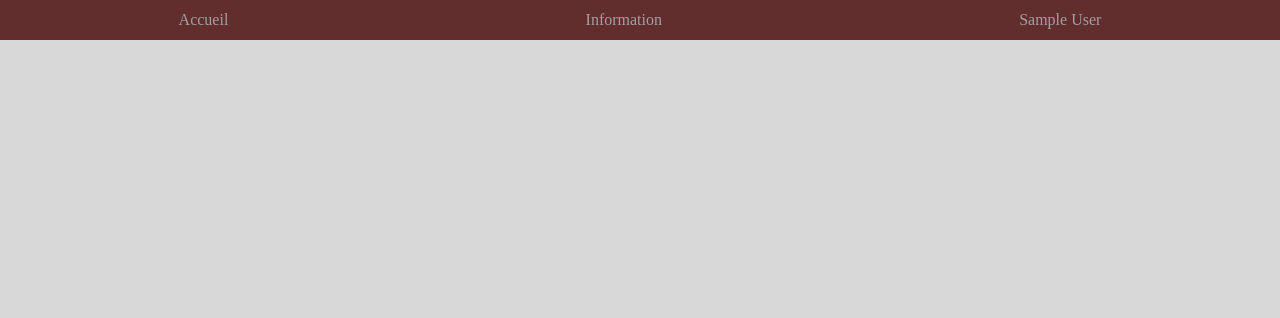
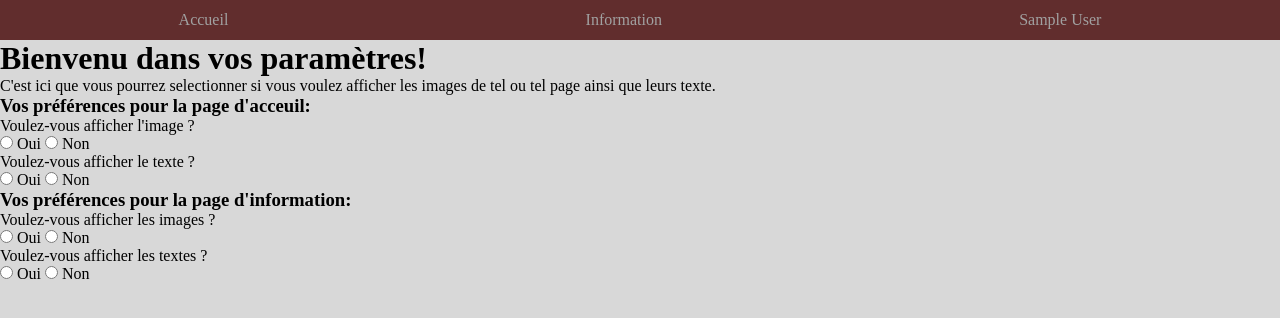
Before and after one commit to matvki/sitePHP, a PHP site: page /parametre.php in a window 1280 px wide. Shown: the top 318 px of the page. Run offline with PHP 8.4, Linux system fonts and the light colour scheme; the visitor is signed in with stand-in values (Sample User, id 1).

Commit message:
first parameter

```diff
--- a/data/parametre.php
+++ b/data/parametre.php
@@ -2,9 +2,10 @@
 session_start();
 if (!isset($_SESSION['userName'])) {
     header('Location: /');
-} else {?>
+} else { ?>
     <!DOCTYPE html>
     <html lang="fr">
+
     <head>
         <link rel="icon" type="image/png" href="./img/favicon.png" />
         <meta charset="UTF-8">
@@ -13,11 +14,53 @@ if (!isset($_SESSION['userName'])) {
         <link rel="stylesheet" href="./css/parametre.css">
         <title>TAF1 | paramètre</title>
     </head>
+
     <body>
         <?php include_once './templates/header.php' ?>
         <main class="flex">
+            <form action="./controller/para.php" method="POST">
+                <h1>Bienvenu dans vos paramètres!</h1>
+                <p>C'est ici que vous pourrez selectionner si vous voulez afficher les images de tel ou tel page ainsi que leurs texte.</p>
+                <div id="pageOne">
+                    <h3>Vos préférences pour la page d'acceuil: </h3>
+                    <div id="picture">
+                        <p>Voulez-vous afficher l'image ?</p>
+                        <input type="radio" name="picture" id="picturePOY" value="yes">
+                        <label for="picturePOY">Oui</label>
+                        <input type="radio" name="picture" id="picturePON" value="no">
+                        <label for="picturePON">Non</label>
+                    </div>
+                    <div id="text">
+                        <p>Voulez-vous afficher le texte ?</p>
+                        <input type="radio" name="text" id="textPOY" value="yes">
+                        <label for="textPOY">Oui</label>
+                        <input type="radio" name="text" id="textPON" value="no">
+                        <label for="textPON">Non</label>
+                    </div>
+                </div>
+                <div id="pageOne">
+                    <h3>Vos préférences pour la page d'information: </h3>
+                    <div id="picture">
+                        <p>Voulez-vous afficher les images ?</p>
+                        <input type="radio" name="picture" id="picturePTY" value="yes">
+                        <label for="picturePTY">Oui</label>
+                        <input type="radio" name="picture" id="picturePTN" value="no">
+                        <label for="picturePTN">Non</label>
+                    </div>
+                    <div id="text">
+                        <p>Voulez-vous afficher les textes ?</p>
+                        <input type="radio" name="text" id="textPTY" value="yes">
+                        <label for="textPTY">Oui</label>
+                        <input type="radio" name="text" id="textPTN" value="no">
+                        <label for="textPTN">Non</label>
+                    </div>
+                </div>
+                <div id="pageTwo">
 
+                </div>
+            </form>
         </main>
     </body>
+
     </html>
 <?php } ?>
```
